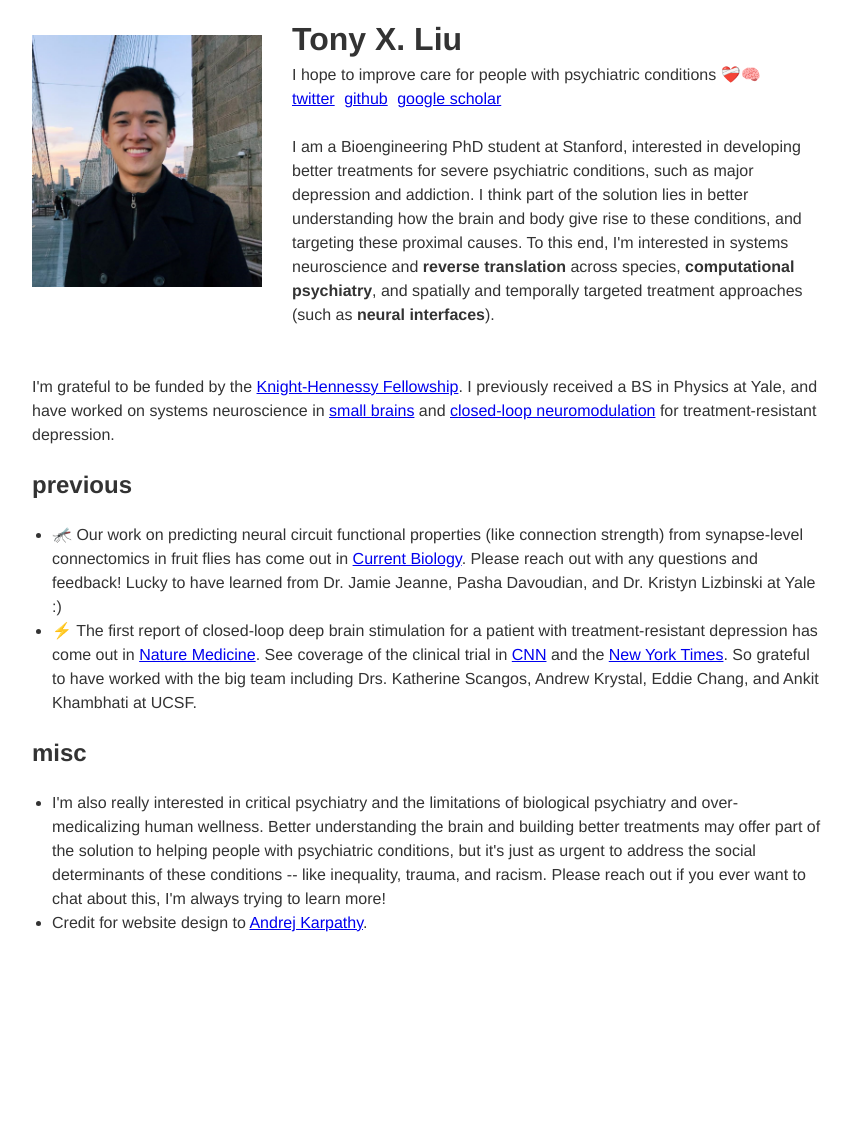
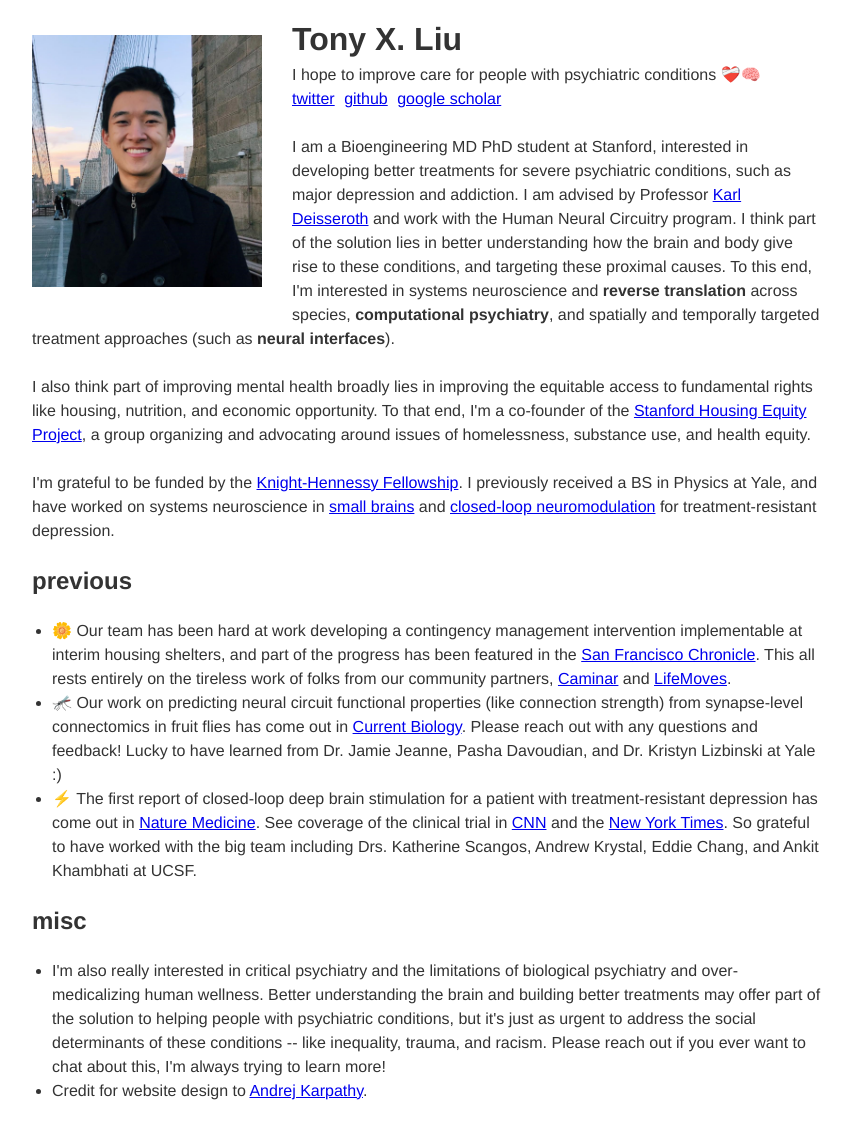
Before and after one commit to txzliu/txzliu.github.io, a Jekyll site: the page index.html, which Jekyll copies as it is, in a window 1280 px wide. Shown: the whole page, without its empty margins (208-1058 px from the left). Built offline with Jekyll 4.4.1, drawn with Linux system fonts in a browser that asks for light colours; before the commit the page ends 961 px from its top, so only the background shows below that.

Commit message:
Update index.html
updated for 2025

```diff
--- a/index.html
+++ b/index.html
@@ -74,12 +74,12 @@ ul {
 
 <br>
 <div>
-I am a Bioengineering PhD student at Stanford, interested in developing better treatments for severe psychiatric conditions, such as major depression and addiction. I think part of the solution lies in better understanding how the brain and body give rise to these conditions, and targeting these proximal causes. To this end, I'm interested in systems neuroscience and <b>reverse translation</b> across species, <b>computational psychiatry</b>, and spatially and temporally targeted treatment approaches (such as <b>neural interfaces</b>).
+I am a Bioengineering MD PhD student at Stanford, interested in developing better treatments for severe psychiatric conditions, such as major depression and addiction. I am advised by Professor <a href="https://web.stanford.edu/group/dlab/">Karl Deisseroth</a> and work with the Human Neural Circuitry program. I think part of the solution lies in better understanding how the brain and body give rise to these conditions, and targeting these proximal causes. To this end, I'm interested in systems neuroscience and <b>reverse translation</b> across species, <b>computational psychiatry</b>, and spatially and temporally targeted treatment approaches (such as <b>neural interfaces</b>).
 </div>
 <br>
-<!--<div>
-I also think part of improving mental health broadly lies in improving the equitable access to fundamental rights like housing, nutrition, and economic opportunity. To that end, I'm a co-founder of the <a href="https://housingequity.stanford.edu/">Stanford Housing Equity Project</a>, a group organizing around issues of homelessness, substance use, and health equity.
-</div>-->
+<div>
+I also think part of improving mental health broadly lies in improving the equitable access to fundamental rights like housing, nutrition, and economic opportunity. To that end, I'm a co-founder of the <a href="https://housingequity.stanford.edu/">Stanford Housing Equity Project</a>, a group organizing and advocating around issues of homelessness, substance use, and health equity.
+</div>
 <br>
 <div>
 I'm grateful to be funded by the <a href="https://knight-hennessy.stanford.edu/">Knight-Hennessy Fellowship</a>. I previously received a BS in Physics at Yale, and have worked on systems neuroscience in <a href="https://jeannelab.org">small brains</a> and <a href="https://clinicaltrials.gov/ct2/show/NCT04004169">closed-loop neuromodulation</a> for treatment-resistant depression.
@@ -88,6 +88,7 @@ I'm grateful to be funded by the <a href="https://knight-hennessy.stanford.edu/"
 <h2>previous</h2>
 
 <ul>
+<li>🌼 Our team has been hard at work developing a contingency management intervention implementable at interim housing shelters, and part of the progress has been featured in the <a href="https://www.sfchronicle.com/bayarea/article/drug-user-treatment-program-18575304.php">San Francisco Chronicle</a>. This all rests entirely on the tireless work of folks from our community partners, <a href="https://www.caminar.org/">Caminar</a> and <a href="https://www.lifemoves.org/">LifeMoves</a>.
 <li>🦟 Our work on predicting neural circuit functional properties (like connection strength) from synapse-level connectomics in fruit flies has come out in <a href="https://authors.elsevier.com/c/1eFUV3QW8Rwqra">Current Biology</a>. Please reach out with any questions and feedback! Lucky to have learned from Dr. Jamie Jeanne, Pasha Davoudian, and Dr. Kristyn Lizbinski at Yale :)</li>
 <li>⚡ The first report of closed-loop deep brain stimulation for a patient with treatment-resistant depression has come out in <a href="https://www.nature.com/articles/s41591-021-01480-w">Nature Medicine</a>. See coverage of the clinical trial in <a href="https://www.cnn.com/2021/10/04/health/depression-implant-treatment-wellness/index.html">CNN</a> and the <a href="https://www.nytimes.com/2021/10/04/health/depression-treatment-deep-brain-stimulation.html">New York Times</a>. So grateful to have worked with the big team including Drs. Katherine Scangos, Andrew Krystal, Eddie Chang, and Ankit Khambhati at UCSF.</li>
 </ul>
```
